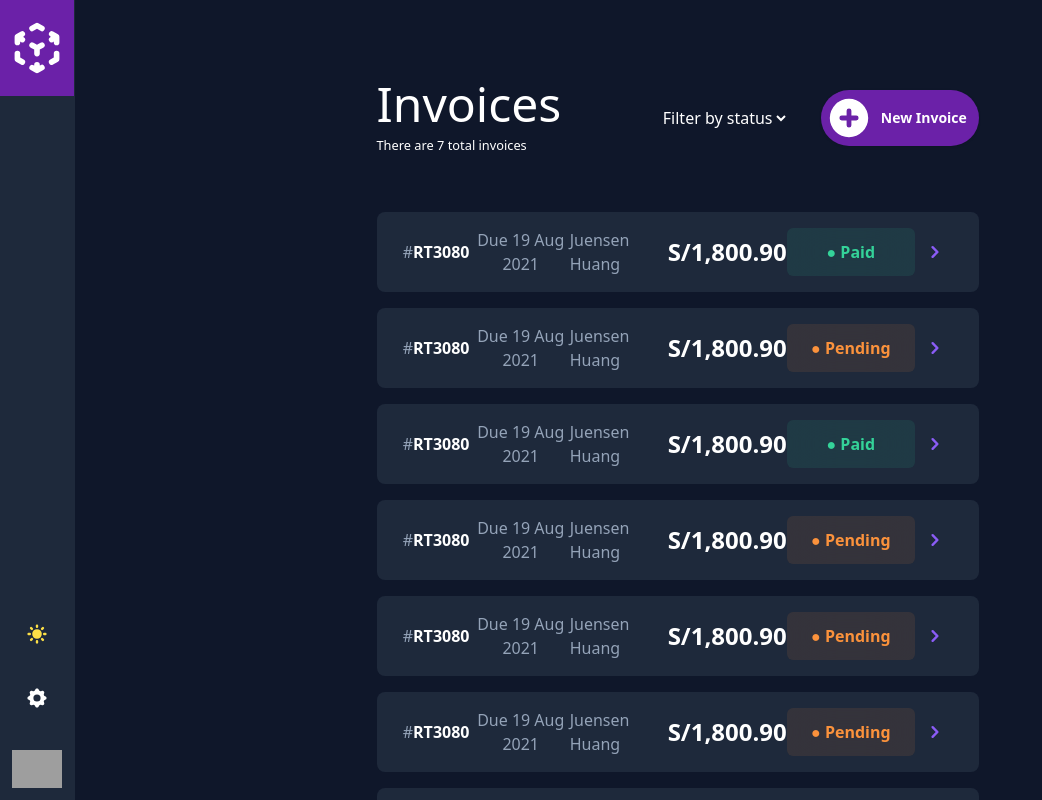
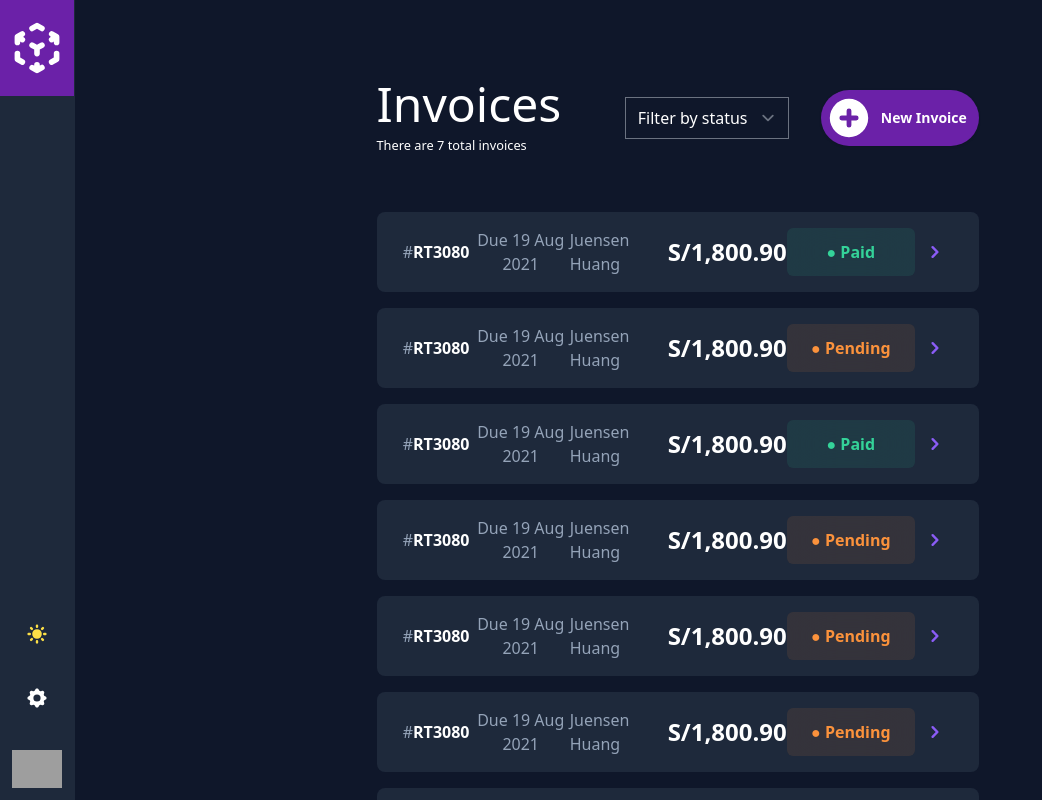
Before and after one commit to SerhiiShapovalov530/Invoices_App-Vue3, a Vue app: page / in a window 1280 px wide. Shown: the whole page, without its empty margins (0-1042 px from the left). Built offline with nearby package versions, Linux system fonts and the light colour scheme; grey boxes are pictures that could not be loaded.

Commit message:
chore: add forms support to tailwindcss

```diff
--- a/package.json
+++ b/package.json
@@ -15,6 +15,7 @@
     "vue-router": "4.1.5"
   },
   "devDependencies": {
+    "@tailwindcss/forms": "0.5.3",
     "@testing-library/vue": "6.6.1",
     "@vitejs/plugin-vue": "3.0.3",
     "@vue/test-utils": "2.0.2",
--- a/tailwind.config.js
+++ b/tailwind.config.js
@@ -6,5 +6,7 @@ module.exports = {
   theme: {
     extend: {}
   },
-  plugins: []
+  plugins: [
+    require('@tailwindcss/forms')
+  ]
 }
```
Also changed, not shown: 1 other file (tests, documents, lock files or other folders).
